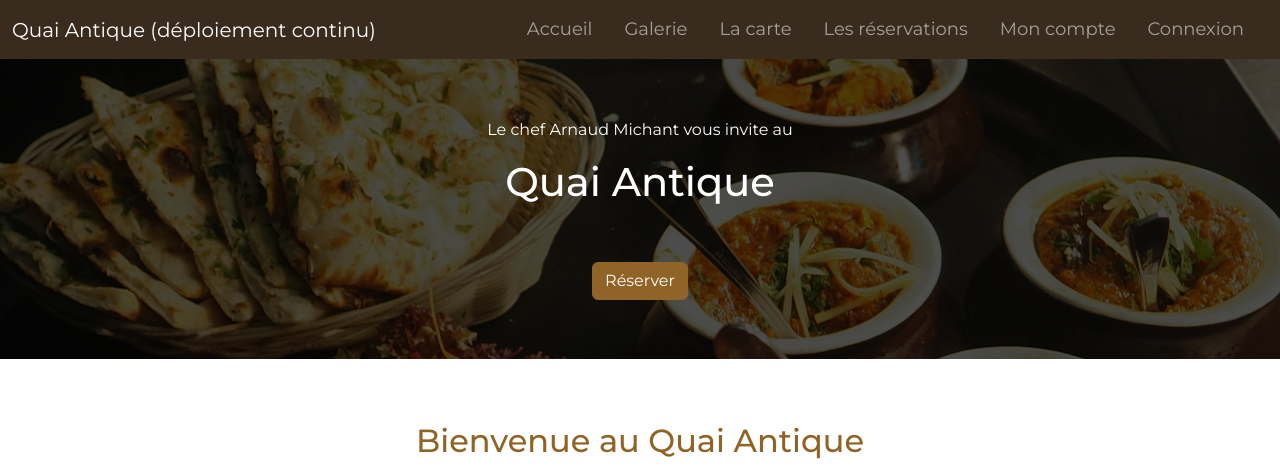
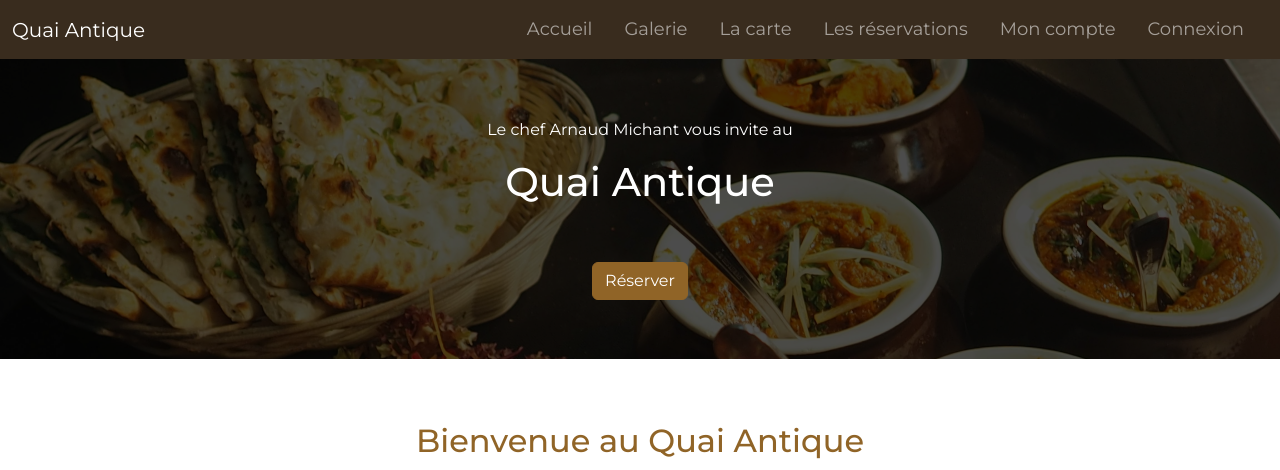
Before and after one commit to Laurie1985/quaiAntique, a website with bundled scripts: page index.html in a window 1280 px wide. Shown: the top 470 px of the page. Built offline with nearby package versions, Linux system fonts and the light colour scheme; files whose address does not match are found by name; a web font is replaced by a local one.

Commit message:
modif titre

```diff
--- a/index.html
+++ b/index.html
@@ -8,13 +8,13 @@
         <link href="https://fonts.googleapis.com/css2?family=Montserrat:ital,wght@0,100..900;1,100..900&display=swap" rel="stylesheet">
         <link href="https://fonts.googleapis.com/css2?family=Hind+Madurai:wght@300;400;500;600;700&family=Montserrat:ital,wght@0,100..900;1,100..900&display=swap" rel="stylesheet">
         <link rel="stylesheet" href="./scss/main.css">
-		<title>Document</title>
+		<title>Quai Antique</title>
 	</head>
 	<body>
 		<header>
             <nav class="navbar navbar-expand-lg bg-dark" data-bs-theme="dark">
                 <div class="container-fluid">
-                    <a class="navbar-brand" href="#">Quai Antique (déploiement continu)</a>
+                    <a class="navbar-brand" href="#">Quai Antique</a>
                     <button class="navbar-toggler" type="button" data-bs-toggle="collapse" data-bs-target="#navbarSupportedContent" aria-controls="navbarSupportedContent" aria-expanded="false" aria-label="Toggle navigation">
                         <span class="navbar-toggler-icon"></span>
                     </button>
```
